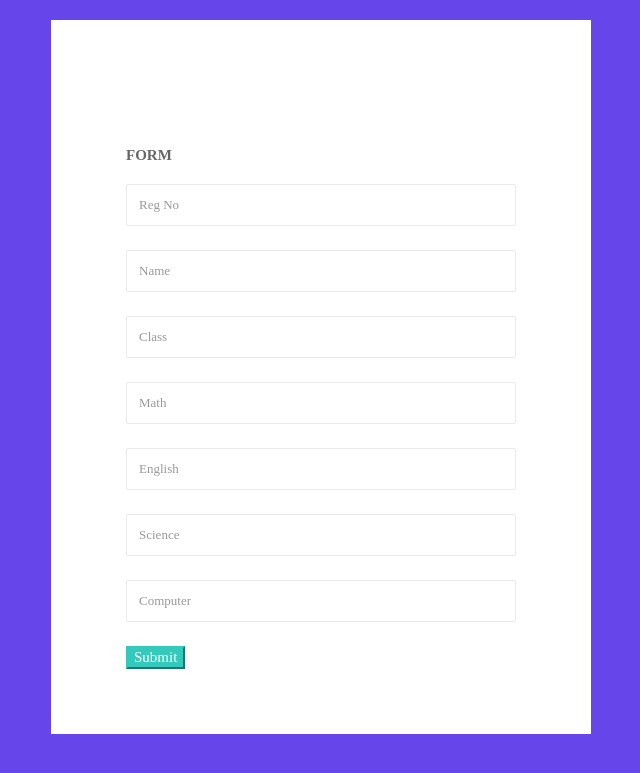
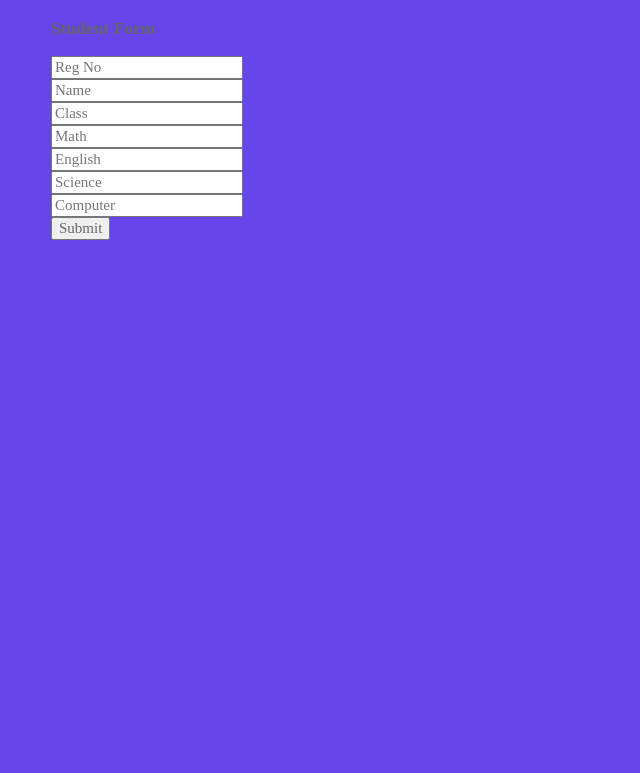
Before and after one commit to Dhairya-Kanabar/CLOUD-DE-PROJECT, a Flask app: page / in a window 1280 px wide. Shown: the top 773 px of the page, without its empty margins (289-929 px from the left). Run offline with Flask 3, Linux system fonts and the light colour scheme.

Commit message:
Refactor student form to use POST method

```diff
--- a/templates/index.html
+++ b/templates/index.html
@@ -4,29 +4,31 @@
     <meta charset="UTF-8">
     <meta name="viewport" content="width=device-width, initial-scale=1.0">
     <title>SCHOOL</title>
+
+    <!-- FIXED STATIC PATH -->
     <link rel="stylesheet" href="{{ url_for('static', filename='style.css') }}">
 </head>
+
 <body>
 <div class="wrapper">
-    <form method="GET" action="{{url_for('save_data')}}">
-        <div id="wizard">
-            <h4 class="text-center">FORM</h4>
-            <section>
-                <div class="form-row">
-                    <input type="text" class="form-control" placeholder="Reg No" name="regno">
-                </div>
-                <div class="form-row"> <input type="text" class="form-control" placeholder="Name" name="name"> </div>
-                <div class="form-row"> <input type="text" class="form-control" placeholder="Class" name="class"> </div>
-                <div class="form-row"> <input type="text" class="form-control" placeholder="Math" name="math"> </div>
-                <div class="form-row"> <input type="text" class="form-control" placeholder="English" name="english"> </div>
-                <div class="form-row"> <input type="text" class="form-control" placeholder="Science" name="science"> </div>
-                <div class="form-row"> <input type="text" class="form-control" placeholder="Computer" name="computer"> </div>
-            </section>
 
-            <button type="submit" class="btn-primary">Submit</button>
-        </div>
+    <form method="POST" action="{{ url_for('save_data') }}">
+
+        <h3>Student Form</h3>
+
+        <input type="text" name="regno" placeholder="Reg No" required><br>
+        <input type="text" name="name" placeholder="Name" required><br>
+        <input type="text" name="class" placeholder="Class" required><br>
+
+        <input type="text" name="math" placeholder="Math"><br>
+        <input type="text" name="english" placeholder="English"><br>
+        <input type="text" name="science" placeholder="Science"><br>
+        <input type="text" name="computer" placeholder="Computer"><br>
+
+        <button type="submit">Submit</button>
 
     </form>
+
 </div>
 </body>
 </html>
```
